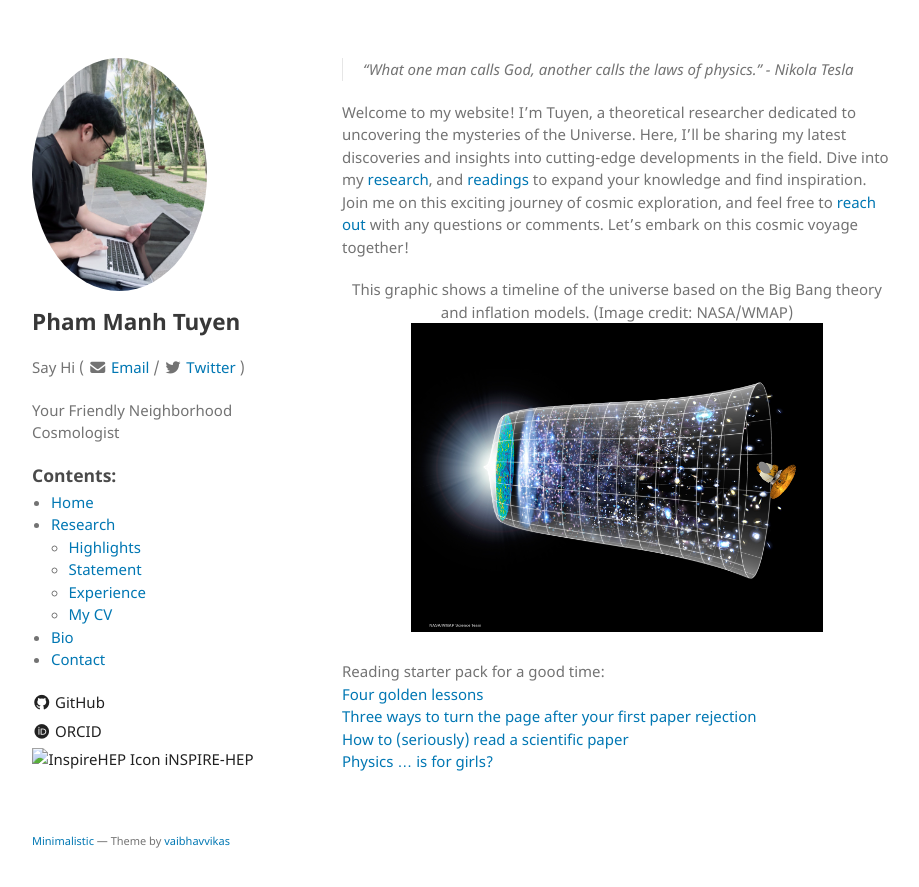
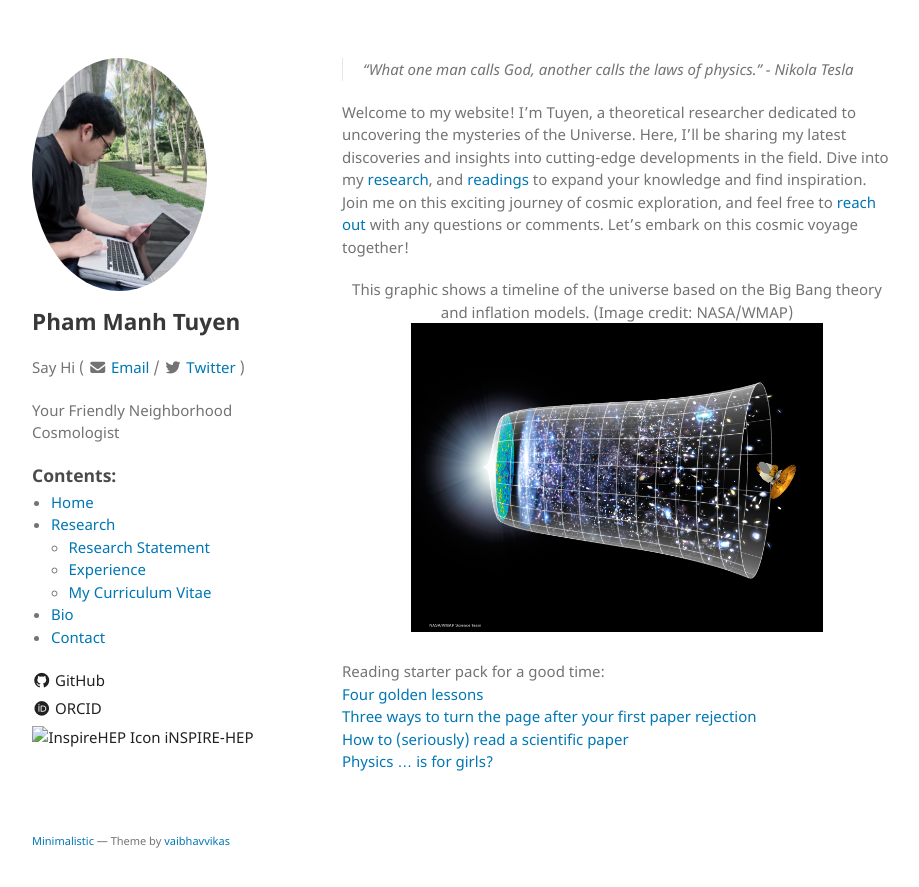
Before and after one commit to tuyenmpham/tuyenmpham.github.io, a Jekyll site: the page built from index.md, in a window 1280 px wide. Shown: the top 887 px of the page, without its empty margins (178-1097 px from the left). Built offline with Jekyll 4.4.1, drawn with Linux system fonts in a browser that asks for light colours.

Commit message:
Update _config.yml

```diff
--- a/_config.yml
+++ b/_config.yml
@@ -27,13 +27,11 @@ navigation:
   - name: Research
     link: ./research.html
     sublist:
-      - name: Highlights
-        link: ./research.html#highlights
-      - name: Statement
+      - name: Research Statement
         link: ./research.html#research-statement
       - name: Experience
         link: ./research.html#experience
-      - name: My CV
+      - name: My Curriculum Vitae
         link: ./TuyenMPham_CV.pdf
   - name: Bio
     link: ./bio.html
```
